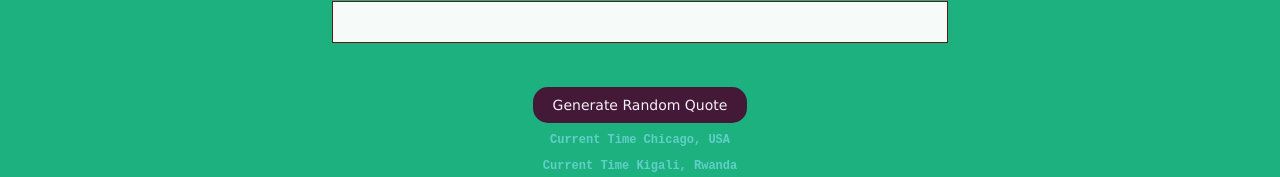
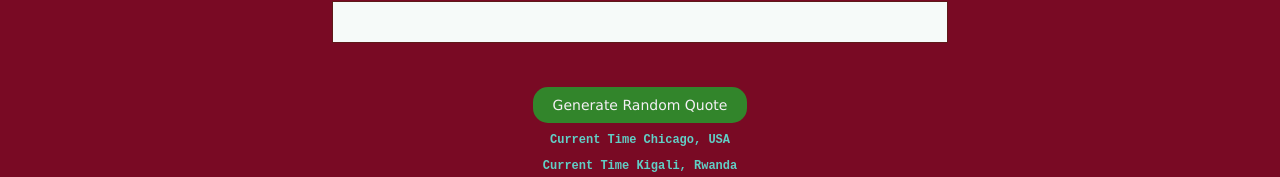
Before and after one commit to Lande21/RandomQuote, a React (Create React App) app: page / in a window 1280 px wide. Shown: the part 201-378 px from the top of the page. Built offline with nearby package versions, Linux system fonts and the light colour scheme; no server answers.

Commit message:
Adding a 3 min count down

```diff
--- a/src/App.css
+++ b/src/App.css
@@ -4,7 +4,7 @@
 
 
 .App-header {
-  background-color: rgb(29, 177, 128);
+  background-color: rgb(121, 10, 36);
   min-height: 100vh;
   display: flex;
   flex-direction: column;
--- a/src/quotedisplay.css
+++ b/src/quotedisplay.css
@@ -1,7 +1,7 @@
 /* quoteDisplay.css */
 .button {
     padding: 10px 20px;
-    background-color: rgb(68, 24, 55);
+    background-color: rgb(50, 133, 43);
     border: none;
     border-radius: 15px;
     cursor: pointer;
```
